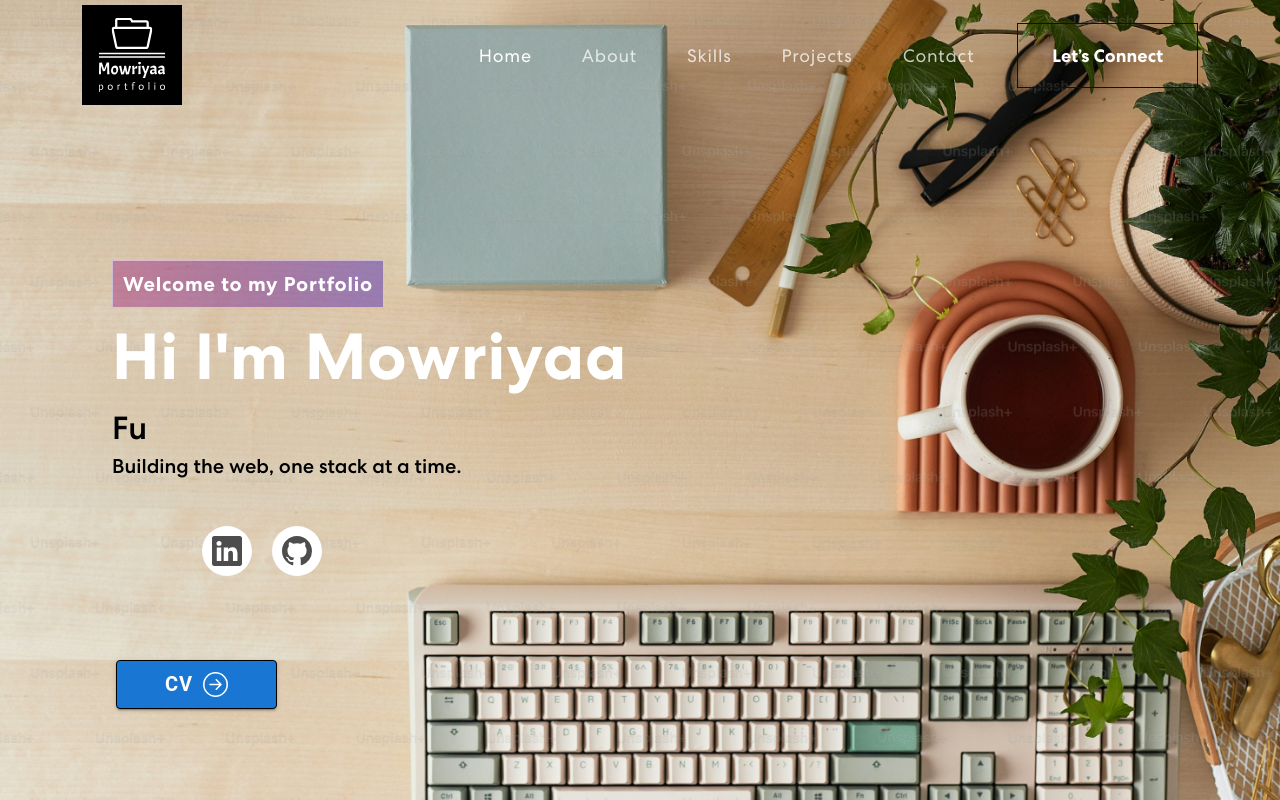
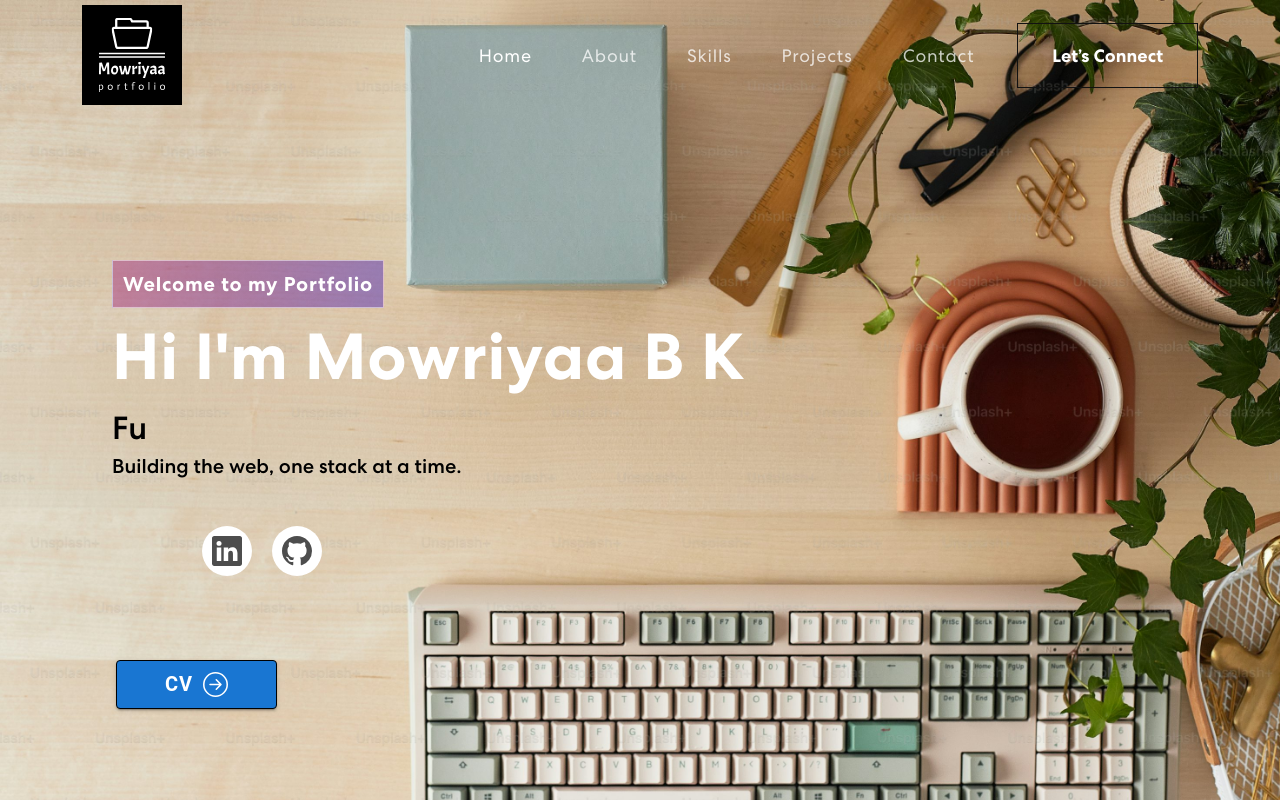
Before and after one commit to techiemow/Portfolio-frontend, a React (Vite) app: page / in a window 1280 px wide. Shown: the top 800 px of the page. Built offline with nearby package versions, Linux system fonts and the light colour scheme; no server answers.

Commit message:
minor change

```diff
--- a/src/Components/Home/Home.jsx
+++ b/src/Components/Home/Home.jsx
@@ -60,7 +60,7 @@ const Home = () => {
               {({ isVisible }) =>
                 <div className={isVisible ? "animate__animated animate__fadeIn" : ""}>
                   <span className="tagline">Welcome to my Portfolio</span>
-                  <h1>Hi <span style={{ color: "Menu" }}>I'm Mowriyaa</span></h1>
+                  <h1>Hi <span style={{ color: "Menu" }}>I'm Mowriyaa B K</span></h1>
 
                   <div style={{ height: '40px', display: 'flex', alignItems: 'center' }}>
                     <h2 style={{ marginBottom: "1px", color: "black" }}><span className='wrap'>{typingText}</span></h2>
```
